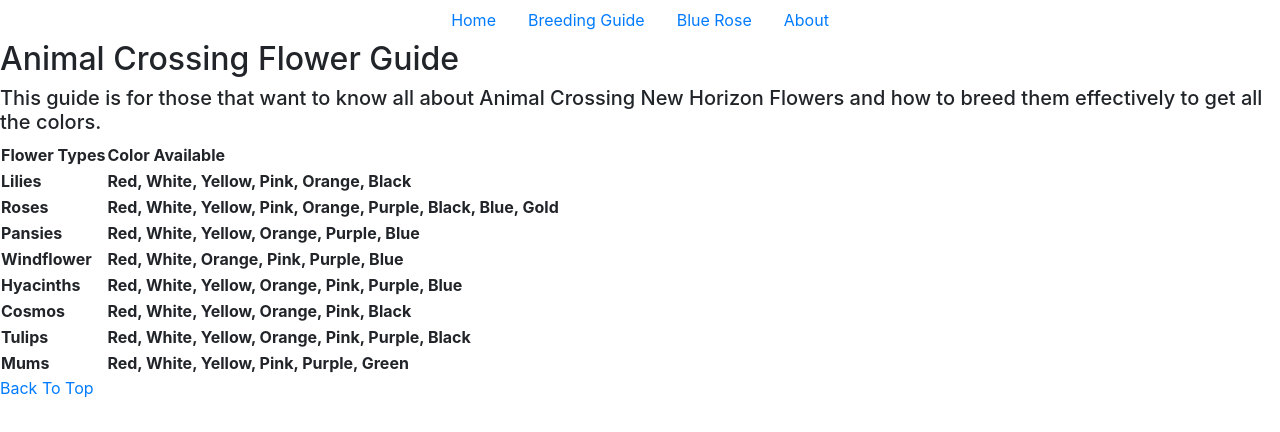
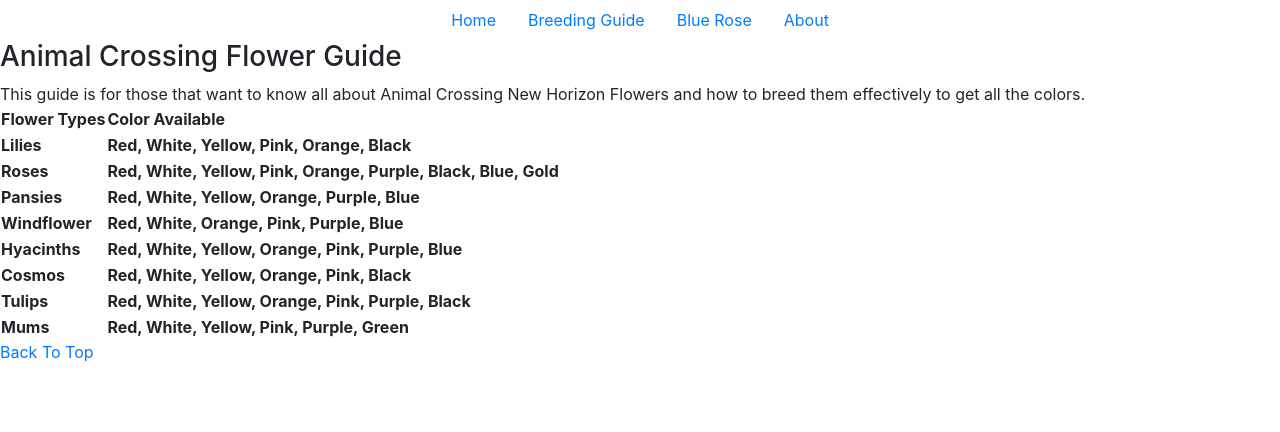
Before and after one commit to Biglustypanda/CS50w_Project0, a plain HTML site: page index.html in a window 1280 px wide. Drawn offline with nearby package versions, Linux system fonts and the light colour scheme; files that its build step writes are made by us from their sources.

Commit message:
fix header

```diff
--- a/index.html
+++ b/index.html
@@ -24,8 +24,8 @@
         </div>
         <div class=main-body>
         	<div id="top" class="intro">
-        		<h2> Animal Crossing Flower Guide </h2>
-        		<h5> This guide is for those that want to know all about Animal Crossing New Horizon Flowers and how to breed them effectively to get all the colors.</h5>
+        		<h3> Animal Crossing Flower Guide </h2>
+        		<h7> This guide is for those that want to know all about Animal Crossing New Horizon Flowers and how to breed them effectively to get all the colors.</h5>
         	</div>
         	<div class="flower-table">
         		<table>
```
